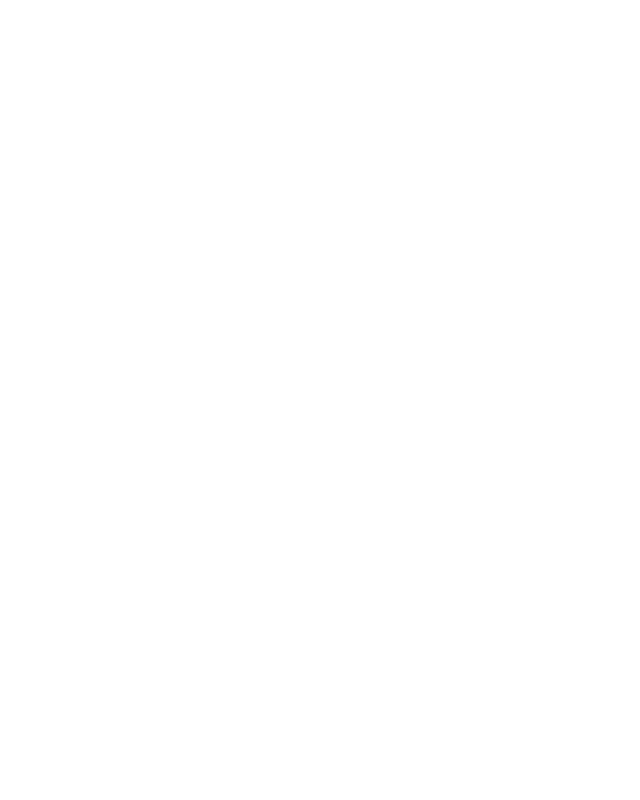
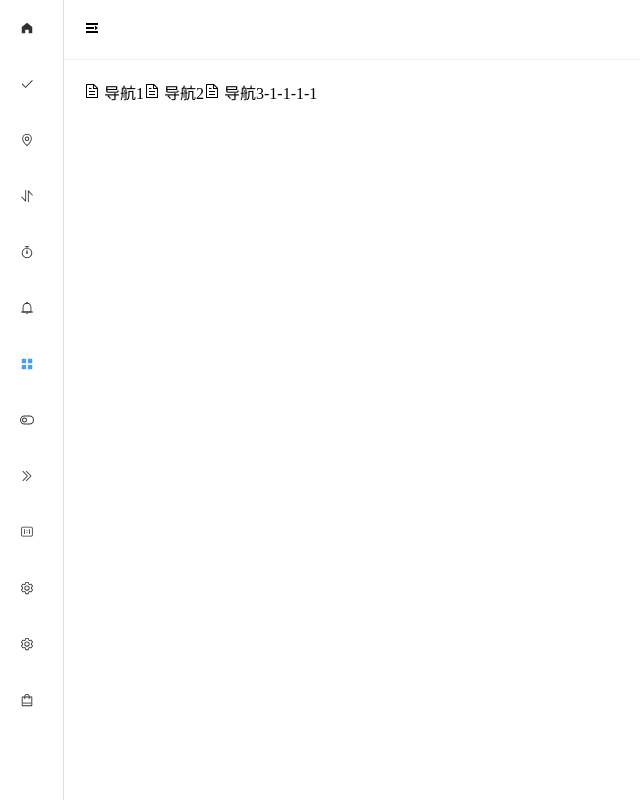
Before and after one commit to wangyongalive/YComponent, a Vue app: page /menu in a window 1280 px wide. Before the commit this address had no page. Shown: the whole page, without its empty margins (0-640 px from the left). Built offline with nearby package versions, Linux system fonts and the light colour scheme.

Commit message:
导航菜单

```diff
--- a/package.json
+++ b/package.json
@@ -17,6 +17,7 @@
   "devDependencies": {
     "@types/node": "^18.11.10",
     "@vitejs/plugin-vue": "^3.2.0",
+    "@vitejs/plugin-vue-jsx": "^2.1.1",
     "sass": "^1.56.1",
     "typescript": "^4.6.4",
     "vite": "^3.2.3",
--- a/src/components/container/src/navHeader/index.vue
+++ b/src/components/container/src/navHeader/index.vue
@@ -1,6 +1,6 @@
 <template>
   <div class="header">
-    <span @click="toggle">
+    <span @click="toggle" style="cursor: pointer;">
       <el-icon-expand v-if="collapse"></el-icon-expand>
       <el-icon-fold v-else></el-icon-fold>
     </span>
--- a/src/components/container/src/navSide/index.vue
+++ b/src/components/container/src/navSide/index.vue
@@ -1,6 +1,6 @@
 <template>
   <!-- 重点2： 控制开合和关闭 -->
-  <el-menu :collapse="collapse" default-active="2" class="el-menu-vertical-demo">
+  <!-- <el-menu :collapse="collapse" default-active="2" class="el-menu-vertical-demo">
     <el-menu-item index="1">
       <el-icon><el-icon-menu /></el-icon>
       <span>图标选择器</span>
@@ -13,7 +13,9 @@
       <el-icon><el-icon-menu /></el-icon>
       <span>导航3</span>
     </el-menu-item>
-  </el-menu>
+  </el-menu> -->
+  <y-menu :collapse="collapse" :data="data" router :defaultActive="$route.path" class="el-menu-vertical-demo">
+  </y-menu>
 </template>
 
 <script setup lang="ts">
@@ -21,7 +23,73 @@
   collapse: boolean
 }>()
 
-
+let data = [
+  {
+    icon: 'HomeFilled',
+    name: '首页',
+    index: '/'
+  },
+  {
+    icon: 'Check',
+    name: '图标选择器',
+    index: '/chooseIcon'
+  },
+  {
+    icon: 'Location',
+    name: '省市区选择',
+    index: '/chooseArea'
+  },
+  {
+    icon: 'Sort',
+    name: '趋势标记',
+    index: '/trend'
+  },
+  {
+    icon: 'Timer',
+    name: '时间选择',
+    index: '/chooseTime'
+  },
+  {
+    icon: 'Bell',
+    name: '通知菜单',
+    index: '/notification'
+  },
+  {
+    icon: 'Menu',
+    name: '导航菜单',
+    index: '/menu'
+  },
+  {
+    icon: 'TurnOff',
+    name: '城市选择',
+    index: '/chooseCity'
+  },
+  {
+    icon: 'DArrowRight',
+    name: '进度条',
+    index: '/progress'
+  },
+  {
+    icon: 'ScaleToOriginal',
+    name: '日历',
+    index: '/calendar'
+  },
+  {
+    icon: 'Setting',
+    name: '表单',
+    index: '/form'
+  },
+  {
+    icon: 'Setting',
+    name: '弹出框表单',
+    index: '/modalForm'
+  },
+  {
+    icon: 'ShoppingBag',
+    name: '表格',
+    index: '/table'
+  }
+]
 
 
 </script>
--- a/src/components/index.ts
+++ b/src/components/index.ts
@@ -4,7 +4,8 @@
 import trend from './trend/index'
 import notification from './notification/index'
 import list from './list/index'
-const components = [chooseArea, chooseIcon, trend, notification, list]
+import menu from './menu/index'
+const components = [chooseArea, chooseIcon, trend, notification, list, menu]
 
 export default {
   install(app: App) {
--- /dev/null
+++ b/src/components/menu/index.ts
@@ -0,0 +1,10 @@
+import { App } from 'vue'
+import menu from './src/index.vue'
+import infiniteMenu from './src/menu'
+
+export default {
+  install(app: App) {
+    app.component('y-menu', menu);
+    app.component('y-infinite-menu', infiniteMenu);
+  }
+}
--- /dev/null
+++ b/src/components/menu/src/index.vue
@@ -0,0 +1,72 @@
+<template>
+  <el-menu :default-active="defaultActive" :router="router" v-bind="$attrs">
+    <template v-for="(item, i) in data" :key="i">
+      <!-- 一级菜单 -->
+      <el-menu-item v-if="(!item[children] || !item[children].length)" :index="item[index]">
+        <component v-if="item[icon]" :is="`el-icon${toLine(item[icon])}`">
+        </component>
+        <span>{{ item[name] }}</span>
+      </el-menu-item>
+      <!-- 二级菜单 -->
+      <el-sub-menu v-if="(item[children] && item[children].length)" :index="item[index]">
+        <template #title>
+          <component v-if="item[icon]" :is="`el-icon${toLine(item[icon])}`">
+          </component>
+          <span>{{ item[name] }}</span>
+        </template>
+        <el-menu-item v-for="(item1, index1) in item[children]" :key="index1" :index="item1[index]">
+          <component v-if="item1[icon]" :is="`el-icon${toLine(item1[icon])}`">
+          </component>
+          <span>{{ item1[name] }}</span>
+        </el-menu-item>
+      </el-sub-menu>
+    </template>
+  </el-menu>
+</template>
+
+<script setup lang="ts">
+import { PropType } from 'vue'
+import { toLine } from '@/utls'
+const props = defineProps({
+  // 导航菜单的数据
+  data: {
+    type: Array as PropType<any[]>,
+    required: true
+  },
+  // 默认选中的菜单
+  defaultActive: {
+    type: String,
+    default: ''
+  },
+  // 是否是路由模式
+  router: {
+    type: Boolean,
+    default: false
+  },
+  // 键名
+  // 菜单标题的键名
+  name: {
+    type: String,
+    default: 'name'
+  },
+  // 菜单标识的键名
+  index: {
+    type: String,
+    default: 'index'
+  },
+  // 菜单图标的键名
+  icon: {
+    type: String,
+    default: 'icon'
+  },
+  // 菜单子菜单的键名
+  children: {
+    type: String,
+    default: 'children'
+  },
+})
+</script>
+
+<style scoped>
+
+</style>
--- /dev/null
+++ b/src/components/menu/src/menu.tsx
@@ -0,0 +1,96 @@
+import { defineComponent, PropType, useAttrs } from 'vue'
+import { toLine } from '@/utls'
+import * as Icons from '@element-plus/icons-vue'
+import './styles/index.scss'
+
+export default defineComponent({
+  props: {
+    // 导航菜单的数据
+    data: {
+      type: Array as PropType<any[]>,
+      required: true
+    },
+    // 默认选中的菜单
+    defaultActive: {
+      type: String,
+      default: ''
+    },
+    // 是否是路由模式
+    router: {
+      type: Boolean,
+      default: false
+    },
+    // 菜单标题的键名
+    name: {
+      type: String,
+      default: 'name'
+    },
+    // 菜单标识的键名
+    index: {
+      type: String,
+      default: 'index'
+    },
+    // 菜单图标的键名
+    icon: {
+      type: String,
+      default: 'icon'
+    },
+    // 菜单子菜单的键名
+    children: {
+      type: String,
+      default: 'children'
+    },
+  },
+  setup(props, ctx) {
+    // 封装一个渲染无限层级菜单的方法
+    // 函数会返回一段jsx的代码
+    let renderMenu = (data: any[]) => {
+      return data.map((item: any) => {
+        // 每个菜单的图标
+        // `el-icon${toLine(item.icon)}` 这种写法 图标无法显示
+        // item.i = `el-icon${toLine(item.icon)}`
+        item.i = (Icons as any)[item[props.icon!]]
+        // console.log(item.i)
+        // 处理sub-menu的插槽
+        let slots = {
+          title: () => {
+            return <>
+              <item.i />
+              <span>{item[props.name]}</span>
+            </>
+          }
+        }
+        // 递归渲染children
+        if (item[props.children]! && item[props.children].length) {
+          return (
+            <el-sub-menu index={item[props.index]} v-slots={slots}>
+              {renderMenu(item[props.children]!)}
+            </el-sub-menu>
+          )
+        }
+        // 正常渲染普通的菜单
+        return (
+          <el-menu-item index={item[props.index]}>
+            <item.i />
+            <span>{item[props.name]}</span>
+          </el-menu-item>
+        )
+      })
+    }
+
+
+    let attrs = useAttrs()
+    return () => {
+      return (
+        <el-menu
+          class="menu-icon-svg"
+          default-active={props.defaultActive}
+          router={props.router}
+          {...attrs}
+        >
+          {renderMenu(props.data)}
+        </el-menu>
+      )
+    }
+  }
+})
--- /dev/null
+++ b/src/components/menu/src/styles/index.scss
@@ -0,0 +1,5 @@
+.menu-icon-svg {
+  svg {
+    margin-right: 4px;
+  }
+}
--- a/src/router/index.ts
+++ b/src/router/index.ts
@@ -25,6 +25,10 @@
       {
         path: '/notification',
         component: () => import('../views/notification/index.vue'),
+      },
+      {
+        path: '/menu',
+        component: () => import('../views/menu/index.vue'),
       }
     ]
   },
--- /dev/null
+++ b/src/views/menu/index.vue
@@ -0,0 +1,85 @@
+<template>
+  <div style="width: 300px;">
+    <!-- <y-menu :data="data1" defaultActive="2" :router="false" name="a" index="b" icon="c" children="d"></y-menu> -->
+    <y-infinite-menu :data="data2" defaultActive="2" name="a" index="b" icon="c" children="d"></y-infinite-menu>
+  </div>
+</template>
+
+<script setup lang="ts">
+let data1 = [
+  {
+    a: '导航1',
+    b: '1',
+    c: 'Document'
+  },
+  {
+    a: '导航2',
+    b: '2',
+    c: 'Document'
+  },
+  {
+    a: '导航3',
+    b: '3',
+    c: 'Document',
+    d: [
+      {
+        a: '导航3-1',
+        b: '3-1',
+        c: 'Document',
+      }
+    ]
+  }
+]
+
+
+let data2 = [
+  {
+    a: '导航1',
+    b: '1',
+    c: 'Document'
+  },
+  {
+    a: '导航2',
+    b: '2',
+    c: 'Document'
+  },
+  {
+    a: '导航3',
+    b: '3',
+    c: 'Document',
+    d: [
+      {
+        a: '导航3-1',
+        b: '3-1',
+        c: 'Document',
+        d: [
+          {
+            a: '导航3-1-1',
+            b: '3-1-1',
+            c: 'Document',
+            d: [
+              {
+                a: '导航3-1-1-1',
+                b: '3-1-1-1',
+                c: 'Document',
+                d: [
+                  {
+                    a: '导航3-1-1-1-1',
+                    b: '3-1-1-1-1',
+                    c: 'Document',
+                  }
+                ]
+              }
+            ]
+          }
+        ]
+      }
+    ]
+  }
+]
+
+</script>
+
+<style scoped>
+
+</style>
--- a/vite.config.ts
+++ b/vite.config.ts
@@ -2,10 +2,11 @@
 import vue from '@vitejs/plugin-vue'
 import VueSetupExtend from 'vite-plugin-vue-setup-extend'
 import { fileURLToPath, URL } from "node:url";
+import vueJsx from '@vitejs/plugin-vue-jsx'
 
 // https://vitejs.dev/config/
 export default defineConfig({
-  plugins: [vue(), VueSetupExtend()],
+  plugins: [vue(), VueSetupExtend(), vueJsx()],
   server: {
     port: 8080
   },
```
Also changed, not shown: src/components/menu/src/types.ts (added, +12 -0 lines), 1 other file (tests, documents, lock files or other folders).
